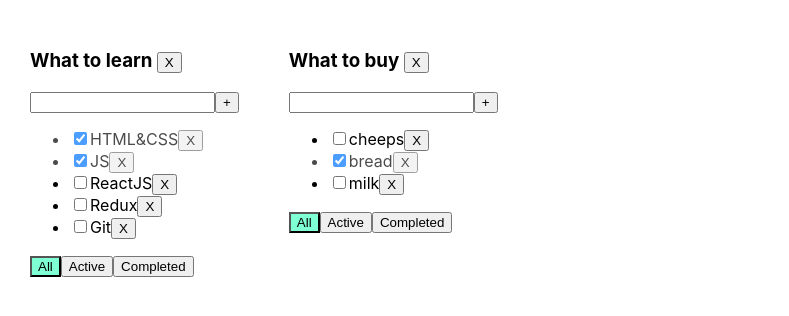
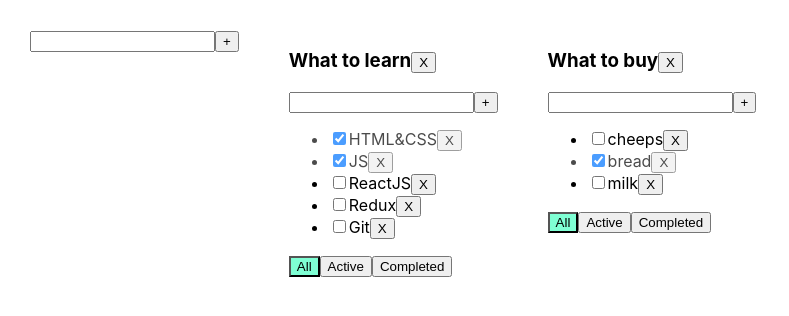
Before and after one commit to MasterTatto/PracticTodoListEveryLastLesson, a React (Create React App) app: page / in a window 1280 px wide. Shown: the top 316 px of the page, without its empty margins (0-789 px from the left). Built offline with nearby package versions, Linux system fonts and the light colour scheme.

Commit message:
finish lesson 6

```diff
--- /dev/null
+++ b/src/AddInputForm.tsx
@@ -0,0 +1,47 @@
+import React, { ChangeEvent, KeyboardEvent, useState } from 'react';
+type AddInputFormPropsType = {
+	addItem: (value: string) => void;
+};
+function AddInputForm(props: AddInputFormPropsType) {
+	const [value, setValue] = useState('');
+	//
+	const [error, setError] = useState(false);
+	//
+	const noSpace = value.trim();
+	//
+	const addInputValue = (e: ChangeEvent<HTMLInputElement>) => {
+		setValue(e.currentTarget.value);
+		setError(false);
+	};
+	//
+	const addValueBtn = () => {
+		if (noSpace) {
+			props.addItem(noSpace);
+			setValue('');
+		} else {
+			setError(true);
+		}
+	};
+	//
+	const addValueEnter = (e: KeyboardEvent<HTMLInputElement>) => {
+		if (e.key === 'Enter' && noSpace) {
+			props.addItem(noSpace);
+			setValue('');
+		} else {
+			setError(true);
+		}
+	};
+	return (
+		<div>
+			<input
+				className={error ? 'error' : ''}
+				value={value}
+				onChange={addInputValue}
+				onKeyPress={addValueEnter}
+			/>
+			<button onClick={addValueBtn}>+</button>
+		</div>
+	);
+}
+
+export default AddInputForm;
--- a/src/App.tsx
+++ b/src/App.tsx
@@ -1,6 +1,7 @@
 import React, { useState } from 'react';
 import { TLSSocket } from 'tls';
 import { v1 } from 'uuid';
+import AddInputForm from './AddInputForm';
 import './App.css';
 import { Todolist } from './Todolist';
 export type filterValue = 'all' | 'active' | 'completed';
@@ -28,6 +29,13 @@ function App() {
 			{ id: v1(), title: 'milk', isDone: false },
 		],
 	});
+	//
+	function addTodoList(value: string) {
+		const todoListID = v1();
+		const newTodoList = { id: todoListID, title: value, filter: 'all' };
+		setTodoLists([newTodoList, ...todoLists]);
+		setTask({ ...tasks, [todoListID]: [] });
+	}
 	//
 	function changeChecked(id: string, bool: boolean, todoID: string) {
 		tasks[todoID] = tasks[todoID].map((t) =>
@@ -74,10 +82,24 @@ function App() {
 				return false;
 			}
 		});
-		setTodoLists(remodeTodoList)
+		setTodoLists(remodeTodoList);
+	}
+	//
+	function changeTaskTitle(id: string, title: string, todoID: string) {
+		tasks[todoID] = tasks[todoID].map((t) =>
+			t.id === id ? { ...t, title } : t
+		);
+		setTask({ ...tasks });
+	}
+	function changeTodoTitle(title: string, todoID: string) {
+		const change = todoLists.map((t) =>
+			t.id === todoID ? { ...t, title } : t
+		);
+		setTodoLists(change);
 	}
 	return (
 		<div className='App'>
+			<AddInputForm addItem={addTodoList} />
 			{todoLists.map((tl) => {
 				function windowTask() {
 					if (tl.filter === 'active') {
@@ -101,6 +123,8 @@ function App() {
 						changeChecked={changeChecked}
 						filter={tl.filter}
 						removeTodo={removeTodo}
+						changeTaskTitle={changeTaskTitle}
+						changeTodoTitle={changeTodoTitle}
 					/>
 				);
 			})}
--- /dev/null
+++ b/src/ChangedSpan.tsx
@@ -0,0 +1,36 @@
+import React, { useState } from 'react';
+type ChangedSpanPropsType = {
+	title: string;
+	changeTitle: (title: string) => void;
+};
+
+function ChangedSpan(props: ChangedSpanPropsType) {
+	const [activeEdit, setEctiveEdit] = useState(false);
+	const [value, SetValue] = useState(props.title);
+	//
+	function OnEditSpan() {
+		setEctiveEdit(true);
+		props.changeTitle(value);
+	}
+	function OffEditSpan() {
+		setEctiveEdit(false);
+	}
+	return activeEdit ? (
+		<input
+			autoFocus
+			onBlur={OffEditSpan}
+			// value={value}
+			onChange={(e) => SetValue(e.currentTarget.value)}
+			onKeyPress={(e) => {
+				if (e.key === 'Enter') {
+					props.changeTitle(value);
+					OffEditSpan();
+				}
+			}}
+		/>
+	) : (
+		<span onDoubleClick={OnEditSpan}>{props.title}</span>
+	);
+}
+
+export default ChangedSpan;
--- a/src/Todolist.tsx
+++ b/src/Todolist.tsx
@@ -1,6 +1,8 @@
 import React, { ChangeEvent, KeyboardEvent, useState } from 'react';
+import AddInputForm from './AddInputForm';
 import { filterValue } from './App';
-
+import ChangedSpan from './ChangedSpan';
+import ChangedSpanPropsType from './ChangedSpan';
 type TaskType = {
 	id: string;
 	title: string;
@@ -16,66 +18,49 @@ type PropsType = {
 	changeChecked: (id: string, bool: boolean, todoID: string) => void;
 	filter: string;
 	id: string;
-	removeTodo:(id:string) => void
+	removeTodo: (id: string) => void;
+	changeTaskTitle: (id: string, title: string, todoID: string) => void;
+	changeTodoTitle:(title:string,id:string) => void
 };
 
 export function Todolist(props: PropsType) {
 	const liItem = props.tasks.map((t) => {
-		const removeTask = () => props.removeTask(t.id,props.id);
+		const removeTask = () => props.removeTask(t.id, props.id);
+		//
+		function changeTitle(title: string) {
+			props.changeTaskTitle(t.id, title, props.id);
+		}
 		//
 		return (
-			<li className={t.isDone ? 'done' : ''}>
+			<li className={t.isDone ? 'done' : ''} key={t.id}>
 				<input
 					type='checkbox'
 					checked={t.isDone}
-					onChange={(e) => props.changeChecked(t.id, e.currentTarget.checked,props.id)}
+					onChange={(e) =>
+						props.changeChecked(t.id, e.currentTarget.checked, props.id)
+					}
 				/>
-				<span>{t.title}</span>
+				<ChangedSpanPropsType title={t.title} key={t.id} changeTitle={changeTitle}/>
 				<button onClick={removeTask}>X</button>
 			</li>
 		);
 	});
 	//
-	const [value, setValue] = useState('');
+	function addItem(value: string) {
+		props.addTask(value, props.id);
+	}
 	//
-	const [error, setError] = useState(false);
 	//
-	const noSpace = value.trim();
-	//
-	const addInputValue = (e: ChangeEvent<HTMLInputElement>) => {
-		setValue(e.currentTarget.value);
-		setError(false);
-	};
-	//
-	const addValueBtn = () => {
-		if (noSpace) {
-			props.addTask(noSpace,props.id);
-			setValue('');
-		} else {
-			setError(true);
-		}
-	};
-	//
-	const addValueEnter = (e: KeyboardEvent<HTMLInputElement>) => {
-		if (e.key === 'Enter' && noSpace) {
-			props.addTask(noSpace,props.id);
-			setValue('');
-		} else {
-			setError(true);
-		}
-	};
+	function changeTodoListTitle(title:string) {
+		props.changeTodoTitle(title,props.id)
+	}
 	return (
 		<div>
-			<h3>{props.title} <button onClick={() => props.removeTodo(props.id)}>X</button></h3>
-			<div>
-				<input
-					className={error ? 'error' : ''}
-					value={value}
-					onChange={addInputValue}
-					onKeyPress={addValueEnter}
-				/>
-				<button onClick={addValueBtn}>+</button>
-			</div>
+			<h3>
+				<ChangedSpan title={props.title} changeTitle={changeTodoListTitle}/>
+				<button onClick={() => props.removeTodo(props.id)}>X</button>
+			</h3>
+			<AddInputForm addItem={addItem} />
 			<ul>{liItem}</ul>
 			<div>
 				<button
```
